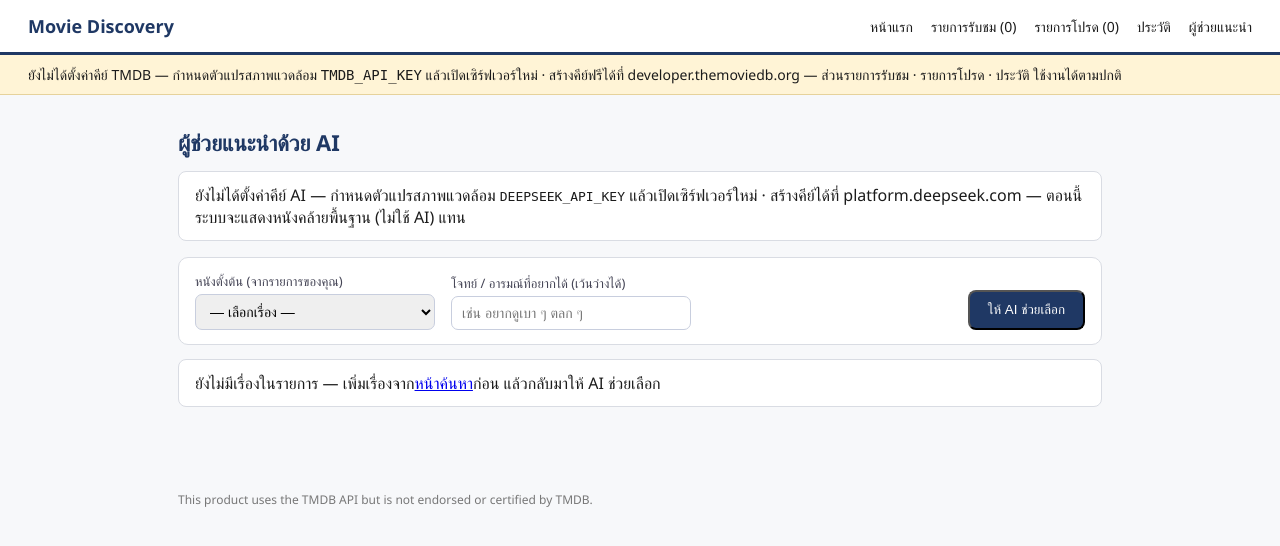
After one commit to somjung/Movie-Discovery, a Flask app: page /ai/recommend in a window 1280 px wide. The commit adds this page. Shown: the top 546 px of the page. Run offline with Flask 3, Linux system fonts and the light colour scheme; data that the repository does not hold is empty.

Commit message:
เพิ่มหน้าผู้ช่วยแนะนำ (AI): ฟอร์มเลือกเรื่องตั้งต้น + ผลลัพธ์การ์ดเหตุผลไทย + ปุ่มเพิ่มเข้าลิสต์ + ลิงก์จากหน้ารายละเอียด — เทสต์รวม 182

```diff
--- a/sprint4/script-final-project/web/routes.py
+++ b/sprint4/script-final-project/web/routes.py
@@ -6,10 +6,13 @@ pages (cross-list stars, CSV download) and the search history.
 """
 
 import os
+from urllib.parse import quote
 
 from flask import (Blueprint, abort, g, redirect, render_template, request,
                    send_file)
 
+from src.ai_advisor import MAX_MOOD_CHARS
+from src.ai_client import AiError, describe_ai_error
 from src.cli import CLI, LIST_LABELS
 from src.discovery import SORT_OPTIONS
 from src.exporter import Exporter, ExportError
@@ -408,3 +411,134 @@ def favorites_add(tmdb_id):
 def favorites_remove(tmdb_id):
     """Remove one movie from favorites, then return to the page."""
     return _remove_from_list("favorites", tmdb_id)
+
+# ---------- Sprint 4: AI assistant ----------
+
+
+def _ai_seed_options(store):
+    """Seed options for the AI page: watchlist + favorites (unique ids)."""
+    options = {}
+    for rows in (store.get_watchlist(), store.get_favorites()):
+        for row in rows:
+            movie_id = row["tmdb_id"]
+            if movie_id is None or movie_id in options:
+                continue
+            options[movie_id] = {
+                "id": movie_id,
+                "title": row["title"] or f"รหัส {movie_id}",
+                "year": (row["release_date"] or "")[:4],
+            }
+    return list(options.values())
+
+
+def _fallback_picks(candidates, limit=5):
+    """Top candidates by rating — shown when AI is not configured."""
+    ranked = sorted(candidates,
+                    key=lambda movie: (movie.get("vote_average") or 0),
+                    reverse=True)
+    return ranked[:limit]
+
+
+@bp.get("/ai/recommend")
+def ai_recommend():
+    """AI assistant: pick a seed movie + a mood, show AI picks.
+
+    Results live on this GET URL (``?base=..&go=1``) so the add-to-list
+    buttons can return here; a repeat visit is served from the advisor
+    cache instead of costing another AI call.
+    """
+    services = get_services()
+    store = services["store"]
+    notices = []
+    notice = _notice_from_args()
+    if notice:
+        notices.append(notice)
+    if request.args.get("err") == "base":
+        notices.append("เลือกหนังตั้งต้นจากรายการก่อนกดปุ่ม")
+
+    ai_missing = services["ai_client"] is None
+    mood = (request.args.get("mood") or "").strip()
+    if len(mood) > MAX_MOOD_CHARS:
+        mood = mood[:MAX_MOOD_CHARS]
+        notices.append(
+            f"โจทย์ยาวเกิน {MAX_MOOD_CHARS} ตัวอักษร — ใช้เฉพาะส่วนแรกให้")
+
+    options = _ai_seed_options(store)
+    selected_id = None
+    selected_title = None
+    base_raw = (request.args.get("base") or "").strip()
+    if base_raw.isdigit() and len(base_raw) <= 10:
+        selected_id = int(base_raw)
+        for option in options:
+            if option["id"] == selected_id:
+                selected_title = option["title"]
+                break
+        if selected_title is None:
+            stored = store.get_movie(selected_id)
+            if stored is not None:
+                selected_title = (stored.get("title")
+                                  or f"รหัส {selected_id}")
+                options.insert(0, {
+                    "id": selected_id,
+                    "title": selected_title,
+                    "year": (stored.get("release_date") or "")[:4],
+                })
+            else:
+                notices.append(
+                    f"ไม่พบหนังรหัส {selected_id} ในเครื่อง — "
+                    "เลือกเรื่องตั้งต้นจากรายการด้านล่าง")
+                selected_id = None
+
+    results = None
+    fallback = False
+    error_text = None
+    if request.args.get("go") == "1" and selected_id is not None:
+        if services["discovery"] is None:
+            notices.append(
+                "ยังไม่ได้ตั้งค่าคีย์ TMDB — ฟีเจอร์แนะนำต้องใช้หนังคล้าย "
+                "จาก TMDB (กำหนด TMDB_API_KEY แล้วเปิดเซิร์ฟเวอร์ใหม่)")
+        else:
+            try:
+                if ai_missing:
+                    candidates = services["advisor"].suggest_candidates(
+                        selected_id)
+                    results = _fallback_picks(candidates)
+                    fallback = True
+                else:
+                    results = services["advisor"].recommend(
+                        selected_id, mood)
+            except AiError as exc:
+                error_text = describe_ai_error(exc)
+
+    results_url = ""
+    if selected_id is not None:
+        results_url = f"/ai/recommend?base={selected_id}&go=1"
+        if mood:
+            results_url += f"&mood={quote(mood, safe='')}"
+
+    return render_template(
+        "ai_recommend.html",
+        options=options,
+        selected_id=selected_id,
+        selected_title=selected_title,
+        mood=mood,
+        results=results,
+        fallback=fallback,
+        error_text=error_text,
+        results_url=results_url,
+        ai_missing=ai_missing,
+        notices=notices,
+    )
+
+
+@bp.post("/ai/recommend")
+def ai_recommend_submit():
+    """Validate the seed choice, then load the results URL (PRG)."""
+    base_raw = (request.form.get("base") or "").strip()
+    if not base_raw.isdigit() or len(base_raw) > 10:
+        return redirect(_with("/ai/recommend", "err=base"), code=303)
+    mood = (request.form.get("mood") or "").strip()
+    target = f"/ai/recommend?base={int(base_raw)}&go=1"
+    if mood:
+        target = f"{target}&mood={quote(mood, safe='')}"
+    return redirect(target, code=303)
--- a/sprint4/script-final-project/web/static/style.css
+++ b/sprint4/script-final-project/web/static/style.css
@@ -301,3 +301,53 @@ a.nav-stat:hover { text-decoration: underline; }
 .quick-links { margin-top: 10px; }
 
 .poster { position: relative; }
+
+/* --- AI assistant page --- */
+
+.ai-form {
+  display: flex;
+  flex-wrap: wrap;
+  align-items: flex-end;
+  gap: 12px 16px;
+  background: #ffffff;
+  border: 1px solid var(--line);
+  border-radius: 10px;
+  padding: 14px 16px;
+}
+
+.ai-form label {
+  display: flex;
+  flex-direction: column;
+  gap: 4px;
+  font-size: 13px;
+  color: #445;
+}
+
+.ai-form select,
+.ai-form input {
+  padding: 8px 10px;
+  border: 1px solid #c8cede;
+  border-radius: 7px;
+  font-size: 14px;
+  min-width: 240px;
+}
+
+.ai-form button { margin-left: auto; }
+
+.ai-question { color: #555566; font-size: 14px; margin: 12px 0 0; }
+
+.ai-results { margin-top: 22px; }
+
+.ai-card a { color: inherit; text-decoration: none; }
+
+.ai-reason {
+  background: #eef2fb;
+  border-left: 3px solid var(--navy);
+  border-radius: 6px;
+  padding: 8px 10px;
+  font-size: 13.5px;
+  line-height: 1.5;
+  margin: 8px 0;
+}
+
+.ai-card form { margin-top: 8px; }
--- /dev/null
+++ b/sprint4/script-final-project/web/templates/ai_recommend.html
@@ -0,0 +1,80 @@
+{% extends "base.html" %}
+{% block title %}ผู้ช่วยแนะนำ — Movie Discovery{% endblock %}
+{% block content %}
+<h1 class="page-title">ผู้ช่วยแนะนำด้วย AI</h1>
+
+{% for text in notices %}
+<p class="notice">{{ text }}</p>
+{% endfor %}
+
+{% if ai_missing %}
+<p class="notice">ยังไม่ได้ตั้งค่าคีย์ AI — กำหนดตัวแปรสภาพแวดล้อม
+<code>DEEPSEEK_API_KEY</code> แล้วเปิดเซิร์ฟเวอร์ใหม่ · สร้างคีย์ได้ที่
+platform.deepseek.com — ตอนนี้ระบบจะแสดงหนังคล้ายพื้นฐาน (ไม่ใช้ AI) แทน</p>
+{% endif %}
+
+<form class="ai-form" method="post" action="/ai/recommend">
+  <label>หนังตั้งต้น (จากรายการของคุณ)
+    <select name="base" required>
+      <option value="" disabled{% if selected_id is none %} selected{% endif %}>— เลือกเรื่อง —</option>
+      {% for option in options %}
+      <option value="{{ option.id }}"{% if option.id == selected_id %} selected{% endif %}>{{ option.title }} ({{ option.year or '----' }})</option>
+      {% endfor %}
+    </select>
+  </label>
+  <label>โจทย์ / อารมณ์ที่อยากได้ (เว้นว่างได้)
+    <input type="text" name="mood" value="{{ mood or '' }}"
+           placeholder="เช่น อยากดูเบา ๆ ตลก ๆ">
+  </label>
+  <button class="btn" type="submit">ให้ AI ช่วยเลือก</button>
+</form>
+
+{% if not options and selected_id is none %}
+<p class="notice">ยังไม่มีเรื่องในรายการ — เพิ่มเรื่องจาก<a href="/search">หน้าค้นหา</a>ก่อน แล้วกลับมาให้ AI ช่วยเลือก</p>
+{% endif %}
+
+{% if selected_title %}
+<p class="ai-question">เรื่องตั้งต้น: <strong>{{ selected_title }}</strong>{% if mood %} · โจทย์: "{{ mood }}"{% endif %}</p>
+{% endif %}
+
+{% if error_text %}
+<p class="notice">{{ error_text }}</p>
+{% endif %}
+
+{% if results is not none %}
+<section class="ai-results">
+  <h2 class="result-count">{% if fallback %}หนังคล้ายพื้นฐาน (โหมดไม่มี AI) — {{ results|length }} เรื่อง{% else %}AI คัดเลือกให้ {{ results|length }} เรื่อง{% endif %}</h2>
+  {% if results %}
+  <div class="cards">
+    {% for movie in results %}
+    <div class="card ai-card">
+      <a class="poster" href="/movie/{{ movie.id }}">
+        {% if movie.poster_path %}
+        <img src="https://image.tmdb.org/t/p/w200{{ movie.poster_path }}"
+             alt="โปสเตอร์ {{ movie.title }}" loading="lazy">
+        {% else %}
+        <span class="poster-fallback">🎬</span>
+        {% endif %}
+      </a>
+      <div class="card-body">
+        <a class="card-title" href="/movie/{{ movie.id }}">{{ movie.title }}</a>
+        <div class="card-meta">
+          {{ movie.release_date[:4] if movie.release_date else '----' }}
+          · คะแนน {{ '%.1f'|format(movie.vote_average) if movie.vote_average is not none else '-' }}
+        </div>
+        {% if movie.reason %}<p class="ai-reason">{{ movie.reason }}</p>{% endif %}
+        <form method="post" action="/watchlist/add/{{ movie.id }}">
+          <input type="hidden" name="next" value="{{ results_url }}">
+          <button class="btn tiny" type="submit">+ เพิ่มเข้ารายการรับชม</button>
+        </form>
+      </div>
+    </div>
+    {% endfor %}
+  </div>
+  {% else %}
+  <p class="notice">ยังไม่ได้ผลลัพธ์ — ลองกดปุ่มอีกครั้ง</p>
+  {% endif %}
+  <p><a class="btn tiny" href="/ai/recommend">แก้ไขโจทย์ / เปลี่ยนเรื่องตั้งต้น</a></p>
+</section>
+{% endif %}
+{% endblock %}
--- a/sprint4/script-final-project/web/templates/base.html
+++ b/sprint4/script-final-project/web/templates/base.html
@@ -14,6 +14,7 @@
     <a class="nav-stat" href="/watchlist">รายการรับชม ({{ nav_watchlist }})</a>
     <a class="nav-stat" href="/favorites">รายการโปรด ({{ nav_favorites }})</a>
     <a class="nav-stat" href="/history">ประวัติ</a>
+    <a class="nav-stat" href="/ai/recommend">ผู้ช่วยแนะนำ</a>
   </nav>
 </header>
 
--- a/sprint4/script-final-project/web/templates/movie.html
+++ b/sprint4/script-final-project/web/templates/movie.html
@@ -64,6 +64,7 @@
         <button class="btn" type="submit">+ เพิ่มเข้ารายการโปรด</button>
       </form>
       {% endif %}
+      <a class="btn ghost" href="/ai/recommend?base={{ movie.id }}">ใช้เรื่องนี้เป็นฐาน (AI)</a>
     </div>
     {% if in_watchlist or in_favorites %}
     <p class="state-line">
```
Also changed, not shown: sprint4/script-final-project/tests/test_ai.py (+126 -0 lines), sprint4/script-final-project/web/__init__.py (+27 -7 lines).
